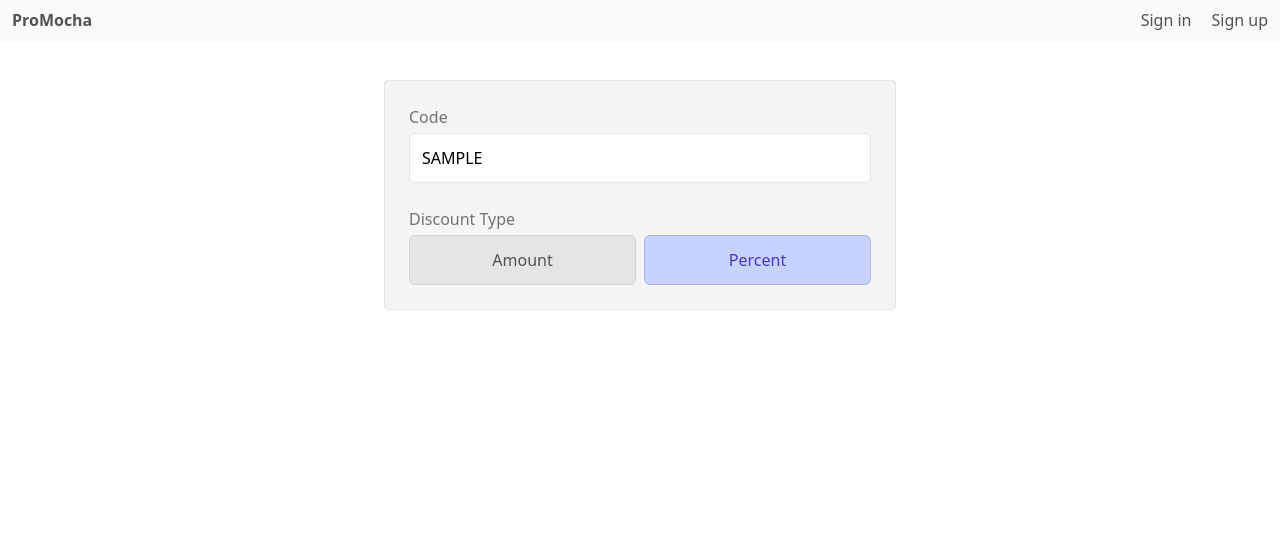
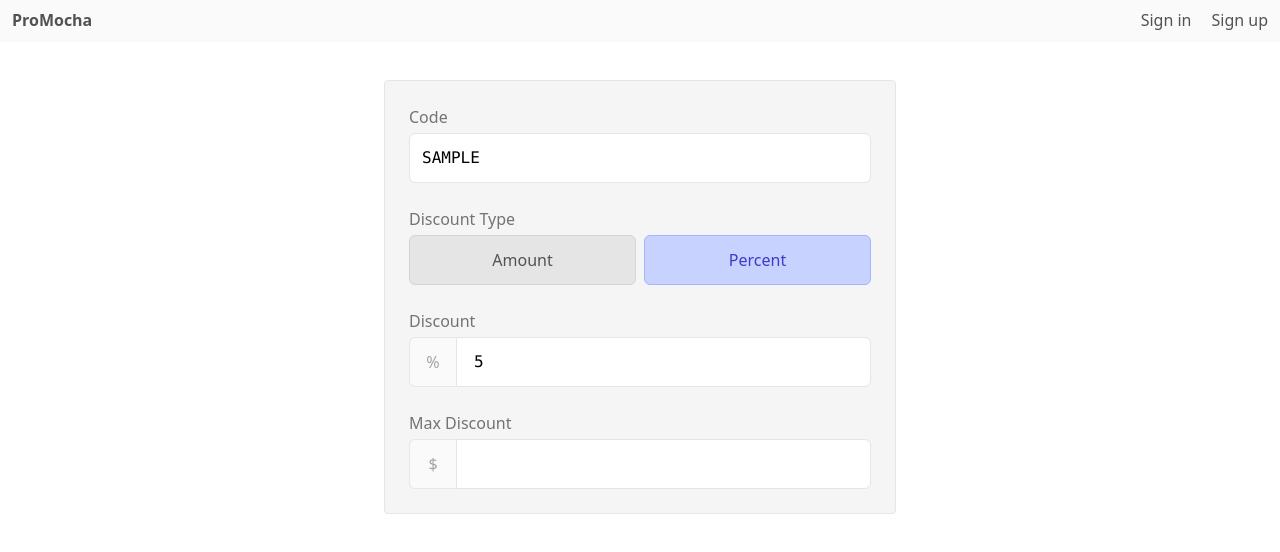
Before and after one commit to daniel-black/promochaV2, a Next.js app: page /promocodes/new in a window 1280 px wide. Both pictures are taken after typing "Sample" into the empty fields and a click on the button "Percent". Shown: the top 552 px of the page. Built offline with nearby package versions, Linux system fonts and the light colour scheme; no server answers.

Commit message:
add discount inputs

```diff
--- a/src/app/promocodes/new/form.tsx
+++ b/src/app/promocodes/new/form.tsx
@@ -5,14 +5,33 @@ import { ChangeEvent, Dispatch, SetStateAction, useState } from "react";
 export default function Form() {
   const [code, setCode] = useState<string>('');
   const [type, setType] = useState<Type>('amount');
+  const [amountDiscount, setAmountDiscount] = useState<number>(5);
+  const [percentDiscount, setPercentDiscount] = useState<number>(5);
+  const [maxDiscount, setMaxDiscount] = useState<number>(Infinity);
 
   const handleCodeChange = (e: ChangeEvent<HTMLInputElement>) => setCode(e.target.value.toUpperCase());
 
   return (
     <section className="rounded p-6 bg-neutral-100 w-full max-w-lg border border-neutral-200">
       <form className="space-y-6">
-        <TextInput name="code" value={code} onChange={handleCodeChange} />
-        <TypeToggle type={type} setType={setType} />
+        <TextInput
+          name="code"
+          value={code}
+          onChange={handleCodeChange}
+        />
+        <TypeToggle
+          type={type}
+          setType={setType}
+        />
+        <DiscountInput
+          type={type}
+          amountDiscount={amountDiscount}
+          percentDiscount={percentDiscount}
+          maxDiscount={maxDiscount}
+          setAmountDiscount={setAmountDiscount}
+          setPercentDiscount={setPercentDiscount}
+          setMaxDiscount={setMaxDiscount}
+        />
       </form>
     </section>
   );
@@ -33,7 +52,7 @@ function TextInput({ name, value, onChange }: TextInputProps) {
         onChange={onChange}
         type="text"
         id={name}
-        className="uppercase w-full rounded-md p-3 bg-white border border-neutral-200"
+        className="uppercase font-mono w-full rounded-md p-3 bg-white border border-neutral-200"
       />
     </FormSectionWrapper>
   );
@@ -57,7 +76,7 @@ function TypeToggle({ type, setType }: TypeToggleProps) {
 
   return (
     <FormSectionWrapper>
-      <Label name="Discount Type" />
+      <Label name="discount type" />
       <div className="flex gap-2">
         <button
           className={`w-full ${isAmount ? 'bg-green-200 border-green-300 text-green-700' : 'bg-neutral-200 text-neutral-600 border-neutral-300 hover:bg-neutral-300'} py-3 rounded-md border disabled:cursor-not-allowed transition-all duration-100`}
@@ -80,8 +99,80 @@ function TypeToggle({ type, setType }: TypeToggleProps) {
   );
 }
 
+type DiscountInputProps = {
+  type: Type;
+  amountDiscount: number;
+  percentDiscount: number;
+  maxDiscount: number;
+  setAmountDiscount: Dispatch<SetStateAction<number>>;
+  setPercentDiscount: Dispatch<SetStateAction<number>>;
+  setMaxDiscount: Dispatch<SetStateAction<number>>;
+};
+
+function DiscountInput(props: DiscountInputProps) {
+  const isAmount = props.type === 'amount';
+
+  const handleDiscountChange = (e: ChangeEvent<HTMLInputElement>) => {
+    if (isAmount) {
+      props.setAmountDiscount(e.target.valueAsNumber);
+    } else {
+      props.setPercentDiscount(e.target.valueAsNumber);
+    }
+  }
+
+  return (
+    <>
+      <FormSectionWrapper>
+        <Label name="discount" />
+        <div className="relative">
+          <span className="absolute h-full w-12 bg-neutral-50 rounded-l-md border text-neutral-400 flex justify-center items-center">{isAmount ? '$' : '%'}</span>
+          <input
+            type="number"
+            value={isAmount ? props.amountDiscount : props.percentDiscount}
+            min={0}
+            max={isAmount ? 1000 : 100}
+            onChange={handleDiscountChange}
+            id="discount"
+            className="w-full outline-none font-mono rounded-md p-3 pl-16 bg-white border border-neutral-200"
+          />
+        </div>
+      </FormSectionWrapper>
+      {!isAmount &&
+        <FormSectionWrapper>
+          <div className="flex justify-between items-center">
+            <Label name="max discount" />
+            {props.maxDiscount !== Infinity &&
+              <button
+                className="text-xs underline text-neutral-500"
+                onClick={e => {
+                  e.preventDefault();
+                  props.setMaxDiscount(Infinity);
+                }}
+              >
+                Remove Max
+              </button>
+            }
+          </div>
+          <div className="relative">
+            <span className="absolute h-full w-12 bg-neutral-50 rounded-l-md border text-neutral-400 flex justify-center items-center">$</span>
+            <input
+              type="number"
+              value={props.maxDiscount}
+              min={0}
+              max={1000}
+              onChange={e => props.setMaxDiscount(e.target.valueAsNumber)}
+              id="discount"
+              className="w-full outline-none font-mono rounded-md p-3 pl-16 bg-white border border-neutral-200"
+            />
+          </div>
+        </FormSectionWrapper>
+      }
+    </>
+  );
+}
+
 function Label({ name }: { name: string }) {
-  return <label htmlFor={name} className="block text-neutral-500 capitalize">{name}</label>;
+  return <label htmlFor={name.replaceAll(' ', '-')} className="block text-neutral-500 capitalize">{name}</label>;
 }
 
 function FormSectionWrapper({ children }: { children: React.ReactNode }) {
```
